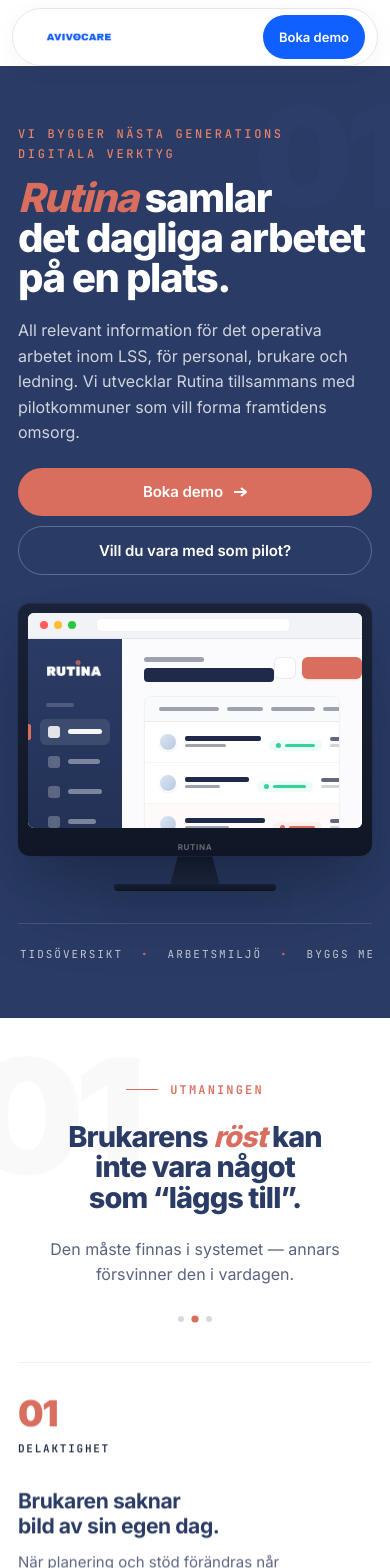
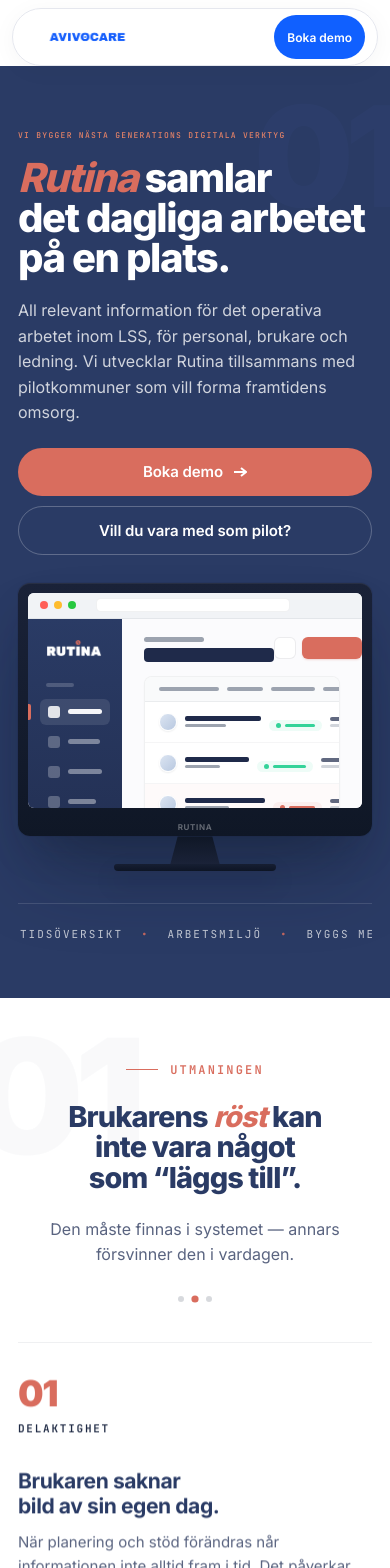
Before and after one commit to Aemadsaloum/avivocare-website-clean, a Next.js app: page / in a window 390 px wide. Shown: the top 1568 px of the page. Built offline with nearby package versions, Linux system fonts and the light colour scheme.

Commit message:
make challenge carousel manually navigable

```diff
--- a/app/globals.css
+++ b/app/globals.css
@@ -1025,17 +1025,19 @@
     max-width: calc(100% - 24px);
     padding: 6px 12px 6px 16px;
   }
-  .nav-logo-slot { width: 120px !important; height: 28px !important; }
-  .nav .nav-logo-slot img { height: 56px !important; }
+  .nav-logo-slot { width: 142px !important; height: 32px !important; }
+  .nav .nav-logo-slot img { height: 66px !important; }
   .nav-demo {
-    padding: 12px 16px;
-    font-size: 13px;
+    padding: 10px 13px;
+    font-size: 12px;
     min-height: 44px;
   }
 
   /* Hero */
   .hero-editorial { padding: 32px 0 56px; }
   .hero-editorial::before { font-size: 140px; right: -10px; top: 20px; opacity: 0.25; }
+  /* Hero top label — subtle on mobile (size −33%, slightly tighter tracking) */
+  .hero-editorial .eyebrow { font-size: 8px; letter-spacing: 0.16em; }
   .he-grid { gap: 28px; padding-top: 24px; }
   .he-lede { font-size: 16px; margin-bottom: 22px; }
   .he-actions { flex-direction: column; gap: 10px; align-items: stretch; }
--- a/components/Challenges.tsx
+++ b/components/Challenges.tsx
@@ -67,6 +67,9 @@
   const sectionRef = useRef<HTMLElement>(null);
   const [slideIdx, setSlideIdx] = useState(0);
   const [slideVisible, setSlideVisible] = useState(true);
+  // tick is bumped on manual navigation to restart the auto-rotate interval
+  const [tick, setTick] = useState(0);
+  const fadeTimeoutRef = useRef<ReturnType<typeof setTimeout> | null>(null);
 
   useEffect(() => {
     const root = sectionRef.current;
@@ -87,21 +90,33 @@
     return () => io.disconnect();
   }, []);
 
-  // Auto-rotate the headline/intro slide every 5s with a soft fade
+  // Auto-rotate the headline/intro slide every 5s with a soft fade.
+  // Restarts whenever `tick` changes (i.e. after a manual dot click).
   useEffect(() => {
-    let fadeTimeout: ReturnType<typeof setTimeout> | undefined;
     const interval = setInterval(() => {
       setSlideVisible(false);
-      fadeTimeout = setTimeout(() => {
+      fadeTimeoutRef.current = setTimeout(() => {
         setSlideIdx((i) => (i + 1) % slides.length);
         setSlideVisible(true);
       }, 360);
     }, 5000);
     return () => {
       clearInterval(interval);
-      if (fadeTimeout) clearTimeout(fadeTimeout);
+      if (fadeTimeoutRef.current) clearTimeout(fadeTimeoutRef.current);
     };
-  }, []);
+  }, [tick]);
+
+  const goToSlide = (i: number) => {
+    if (i === slideIdx) return;
+    if (fadeTimeoutRef.current) clearTimeout(fadeTimeoutRef.current);
+    setSlideVisible(false);
+    fadeTimeoutRef.current = setTimeout(() => {
+      setSlideIdx(i);
+      setSlideVisible(true);
+    }, 360);
+    // restart the auto-rotate timer so the user gets a full 5s before next auto-advance
+    setTick((t) => t + 1);
+  };
 
   return (
     <section className="section ch-section" id="utmaningar" ref={sectionRef}>
@@ -117,11 +132,16 @@
             <h2 className="ch-headline">{slides[slideIdx].headline}</h2>
             <p className="ch-lede">{slides[slideIdx].lede}</p>
           </div>
-          <div className="ch-slide-dots" aria-hidden="true">
+          <div className="ch-slide-dots" role="tablist" aria-label="Utmaningen — bildspel">
             {slides.map((_, i) => (
-              <span
+              <button
                 key={i}
+                type="button"
+                role="tab"
+                aria-label={`Visa bild ${i + 1} av ${slides.length}`}
+                aria-selected={i === slideIdx}
                 className={`ch-slide-dot${i === slideIdx ? ' is-active' : ''}`}
+                onClick={() => goToSlide(i)}
               />
             ))}
           </div>
@@ -249,11 +269,32 @@
           margin-top: 28px;
         }
         .ch-slide-dot {
+          appearance: none;
+          -webkit-appearance: none;
+          border: 0;
+          margin: 0;
+          padding: 0;
+          font: inherit;
+          cursor: pointer;
           width: 6px;
           height: 6px;
           border-radius: 50%;
           background: rgba(31,42,68,0.18);
+          position: relative;
           transition: background 360ms ease, transform 360ms ease;
+        }
+        /* invisible expanded hit area so the dot is comfortable to tap */
+        .ch-slide-dot::before {
+          content: '';
+          position: absolute;
+          inset: -10px;
+        }
+        .ch-slide-dot:hover {
+          background: rgba(31,42,68,0.4);
+        }
+        .ch-slide-dot:focus-visible {
+          outline: 2px solid var(--coral);
+          outline-offset: 4px;
         }
         .ch-slide-dot.is-active {
           background: var(--coral);
```
